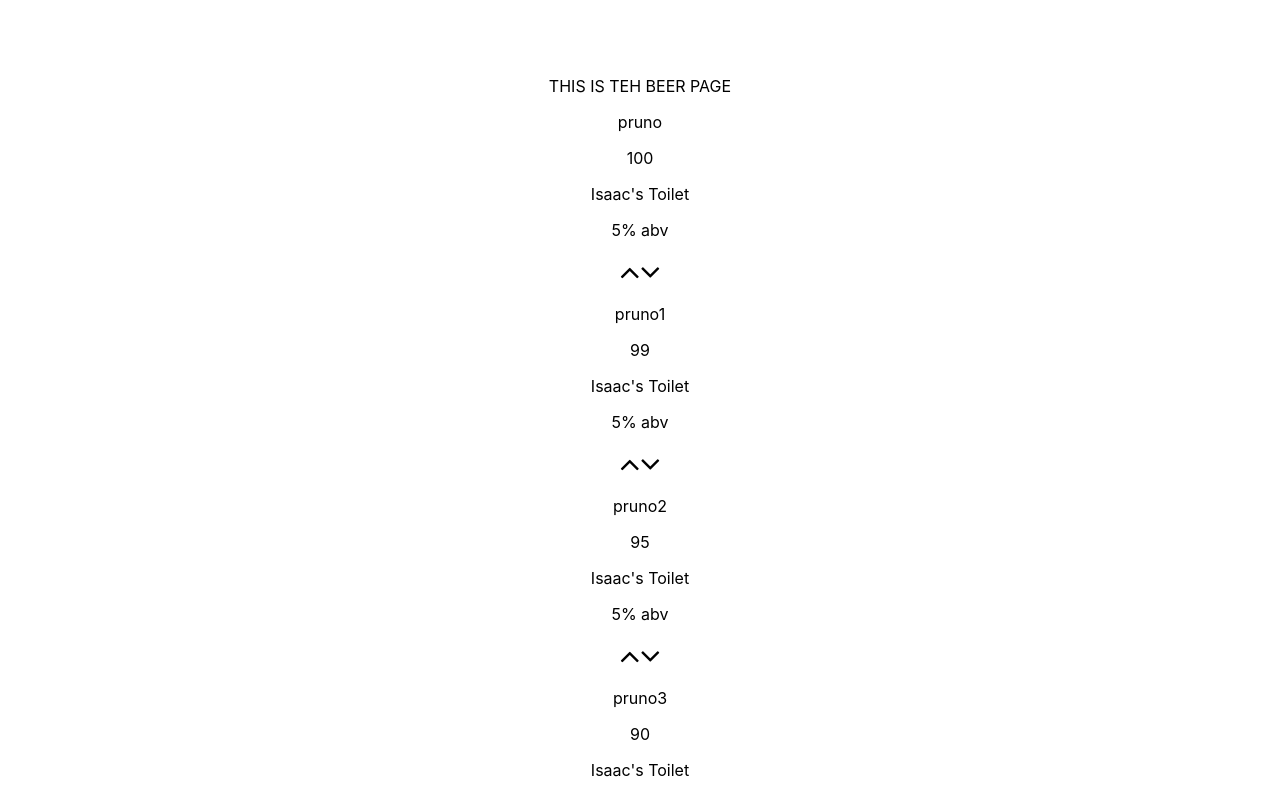
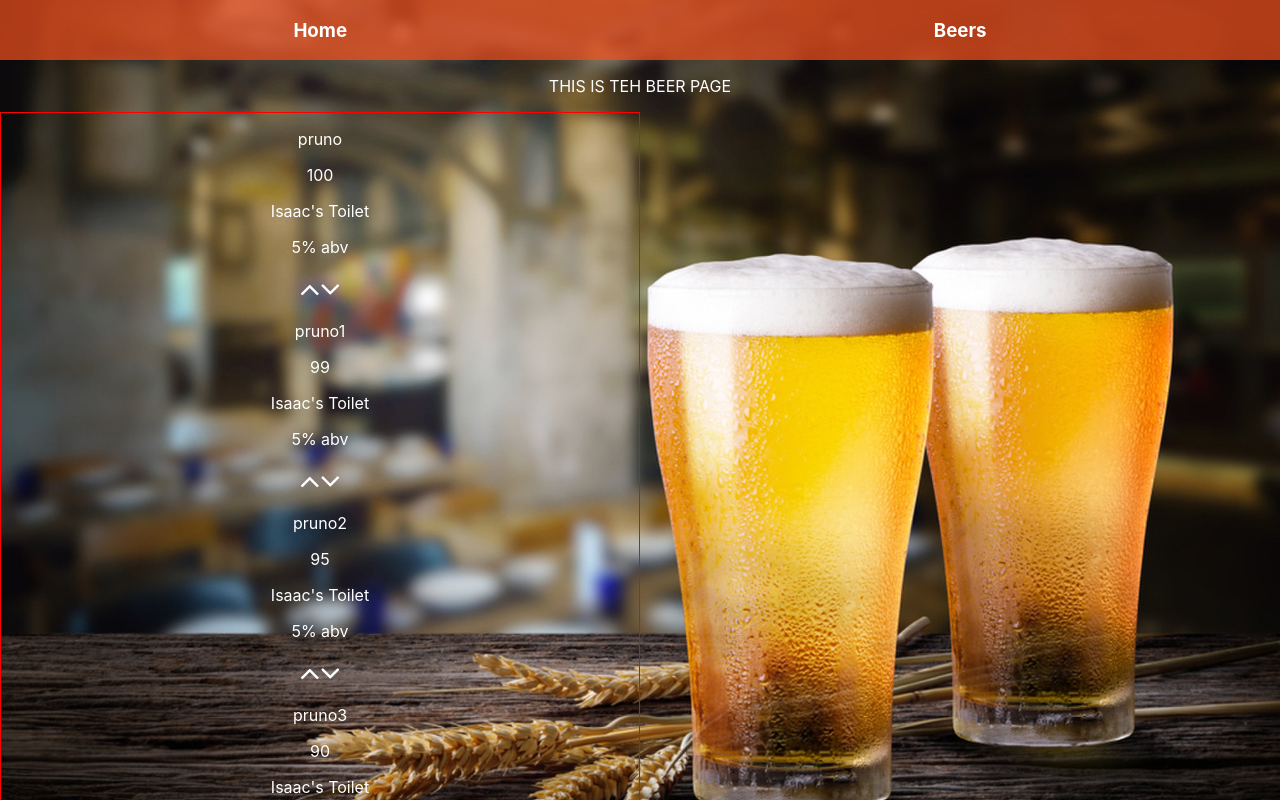
Before and after one commit to IsaacCDHall/TapRoom, a React (Create React App) app: page /#/Beers in a window 1280 px wide. Shown: the top 800 px of the page. Built offline with nearby package versions, Linux system fonts and the light colour scheme.

Commit message:
initial styles, find bug with overflow in white space on splash page

```diff
--- a/src/App.css
+++ b/src/App.css
@@ -9,7 +9,6 @@
   color: white;
   text-align: center;
   font-size: 16px;
-  opacity: 0.6;
   transition: 0.4s;
 }
 
@@ -18,13 +17,15 @@
   background-color: rgba(244,81,30,0.7);
 }
 .contain{
-  width: 100vw;
-  height: 100vh;
-  background: url("") no-repeat center center fixed;
+  width: auto;
+  height: auto;
+  min-height: 100vh;
+  background: url("./models/beerBG.jpg") no-repeat center center fixed;
   background-size:cover;
-
- -webkit-background-size: cover; /* For WebKit*/
- -moz-background-size: cover;    /* Mozilla*/
- -o-background-size: cover;      /* Opera*/
- background-size: cover;
+   -webkit-background-size: cover; /* For WebKit*/
+   -moz-background-size: cover;    /* Mozilla*/
+   -o-background-size: cover;      /* Opera*/
+   background-size: cover;
+   color: white;
+   overflow: none;
 }
--- a/src/components/Beer.js
+++ b/src/components/Beer.js
@@ -20,9 +20,20 @@ class Beer extends Component {
     return (
 
       <div className="">
+        <style jsx>{`
+          .beerContainer{
+            display: flex;
+            flex-flow: column wrap;
+            width: 50%;
+            height: 100%;
+            border: 1px solid red;
+          }
+
+        `}
+        </style>
         <p>THIS IS TEH BEER PAGE</p>
         <section>
-          <div className='mapFunc'>
+          <div className='beerContainer'>
             {beerList.map((bev, index) =>
               <BeerDisplay
                 name={bev.beerName}
--- a/src/components/BeerDisplay.js
+++ b/src/components/BeerDisplay.js
@@ -13,27 +13,41 @@ function BeerDisplay(props){
   }
   console.log(props);
   return (
-    <div>
+    <div className = 'e'>
       <style jsx>{`
         i{
           cursor: pointer;
         }
+        a{
 
+        }
+        b{
+
+        }
+        c{
+
+        }
+        d{
+
+        }
+        e{
+
+        }
       `}
       </style>
       <p>{props.name}</p>
       <p>{props.volume}</p>
-      <div className=''>
-        <div className=''>
+      <div className='a'>
+        <div className='b'>
           {
             props.details.map((bev,i)=>{
               console.log(bev)
-              return <p className='' key={i}>{bev}</p>;
+              return <p className='c' key={i}>{bev}</p>;
             })
           }
         </div>
 
-        <div className=''>
+        <div className='d'>
 
 
           <i onClick ={addPint} className="fa fa-angle-up fa-2x"></i>
--- a/src/components/Header.js
+++ b/src/components/Header.js
@@ -4,7 +4,7 @@ import { Link, HashRouter } from 'react-router-dom';
 class Header extends Component {
   render(){
     return (
-      <div className="header" style={{ background: 'none' }}>
+      <div className="header" style={{  }}>
         <HashRouter>
           <Link to="/" style={{ textDecoration: 'none', color: 'white' }}>
             <a><h3>Home</h3></a>
--- a/src/index.css
+++ b/src/index.css
@@ -1,5 +1,6 @@
 body {
   margin: 0;
+  padding: 0;
   font-family: -apple-system, BlinkMacSystemFont, "Segoe UI", "Roboto", "Oxygen",
     "Ubuntu", "Cantarell", "Fira Sans", "Droid Sans", "Helvetica Neue",
     sans-serif;
```
Also changed, not shown: src/App.jsx (line endings or trailing spaces).
